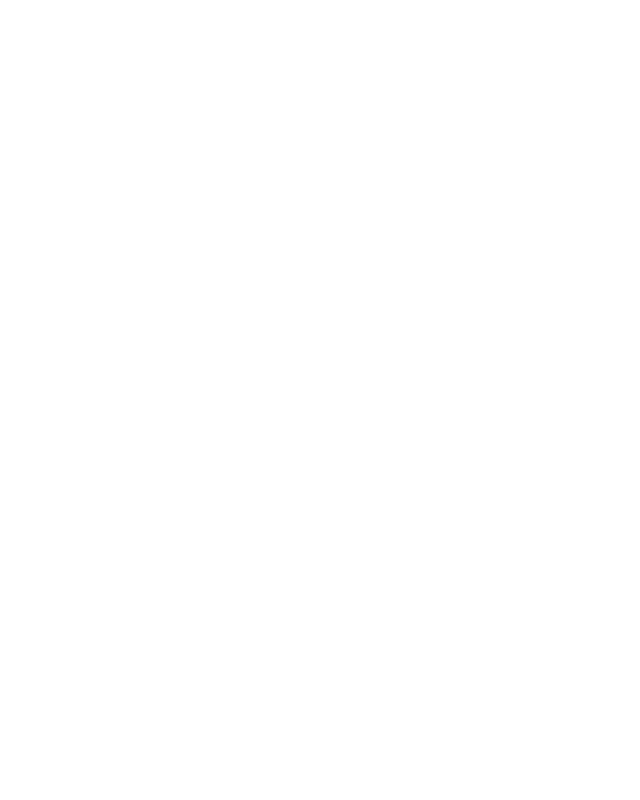
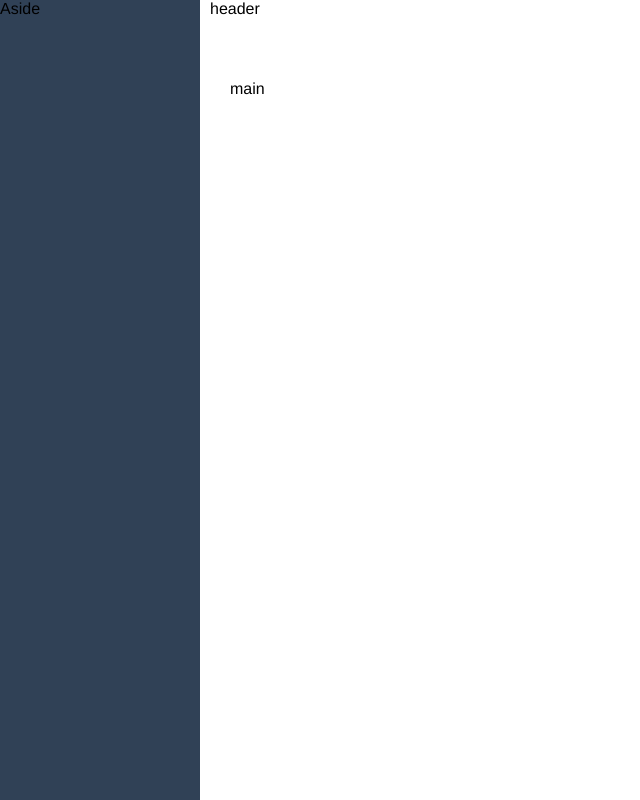
Before and after one commit to pdd1996/vue_3.2, a Vue app: page /#/ in a window 1280 px wide. Before the commit this address had no page. Shown: the whole page, without its empty margins (0-640 px from the left). Built offline with nearby package versions, Linux system fonts and the light colour scheme; sample sign-in values are in the browser's storage.

Commit message:
feat(custom): 增加layout

```diff
--- /dev/null
+++ b/src/layout/index.vue
@@ -0,0 +1,33 @@
+<template>
+  <el-container class="app-wrapper">
+    <el-aside width="200px" class="sidebar-container"> Aside </el-aside>
+    <el-container class="container">
+      <el-header>header</el-header>
+      <el-main> main </el-main>
+    </el-container>
+  </el-container>
+</template>
+
+<style lang="scss" scoped>
+.app-container {
+  position: relative;
+  width: 100%;
+  height: 100%;
+}
+.container {
+  width: calc(100% - $sideBarWidth);
+  height: 100%;
+
+  position: fixed;
+  top: 0;
+  right: 0;
+  z-index: 9;
+  transition: all 0.28s;
+  &.hidderContainer {
+    width: calc(100% - $hideSideBarWidth);
+  }
+}
+::v-deep .el-header {
+  padding: 0;
+}
+</style>
--- a/src/router/index.js
+++ b/src/router/index.js
@@ -8,6 +8,14 @@ const routes = [
     // this generates a separate chunk (about.[hash].js) for this route
     // which is lazy-loaded when the route is visited.
     component: () => import('../views/login')
+  },
+  {
+    path: '/',
+    name: '/',
+    // route level code-splitting
+    // this generates a separate chunk (about.[hash].js) for this route
+    // which is lazy-loaded when the route is visited.
+    component: () => import('../layout')
   }
 ]
 
--- a/vue.config.js
+++ b/vue.config.js
@@ -83,4 +83,15 @@ module.exports = defineConfig({
       }
     }
   },
+  css: {
+    loaderOptions: {
+      sass: {
+        prependData:   // 8版本用prependData:
+        `
+          @import "@/styles/variables.scss";  // scss文件地址
+          @import "@/styles/mixin.scss";     // scss文件地址
+        `
+      }
+    }
+  }
 });
```
